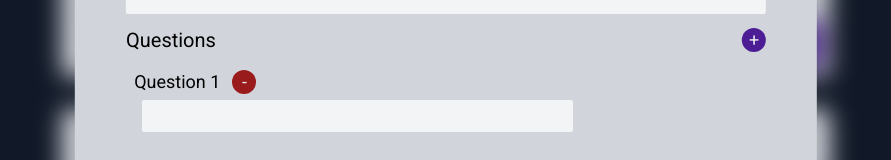
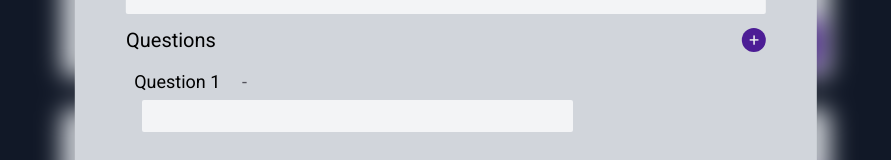
Before and after one commit to tojamrcel/quizapp-react-project, a React (Vite) app: page /quizzes in a window 1280 px wide. Both pictures are taken after a click on the button "CREATE YOUR OWN QUIZ". Shown: the part 331-491 px from the top of the page, without its empty margins (194-1085 px from the left). Built offline with nearby package versions, Linux system fonts and the light colour scheme; data requests are answered from the project's data file.

Commit message:
style: change styles for question removing button

```diff
--- a/src/features/quiz/CreateQuizForm.jsx
+++ b/src/features/quiz/CreateQuizForm.jsx
@@ -52,9 +52,6 @@ function CreateQuizForm() {
         setQuestions((questions) => questions + 1)
     }
 
-    function removeQuestion() {
-        setQuestions((questions) => questions - 1)
-    }
     return (
         <div>
             <h1 className="my-4 text-4xl font-bold">Create Quiz</h1>
@@ -111,7 +108,6 @@ function CreateQuizForm() {
                                     questionNum={i}
                                     register={register}
                                     errors={errors}
-                                    removeQuestion={removeQuestion}
                                 />
                             ),
                         )}
--- a/src/features/quiz/QuestionForm.jsx
+++ b/src/features/quiz/QuestionForm.jsx
@@ -18,7 +18,7 @@ function QuestionForm({ questionNum, register, errors }) {
                     <label htmlFor="question" className="-ml-2 text-lg">
                         Question {questionNum + 1}
                     </label>
-                    <button className="flex h-2 w-2 items-center justify-center rounded-full bg-red-800 p-[12px] text-lg text-gray-200 transition-colors duration-300 hover:bg-red-900">
+                    <button className="flex h-2 w-2 items-center justify-center rounded-full p-[12px] text-lg text-zinc-600 transition-colors duration-300 hover:bg-gray-200">
                         -
                     </button>
                 </div>
```
